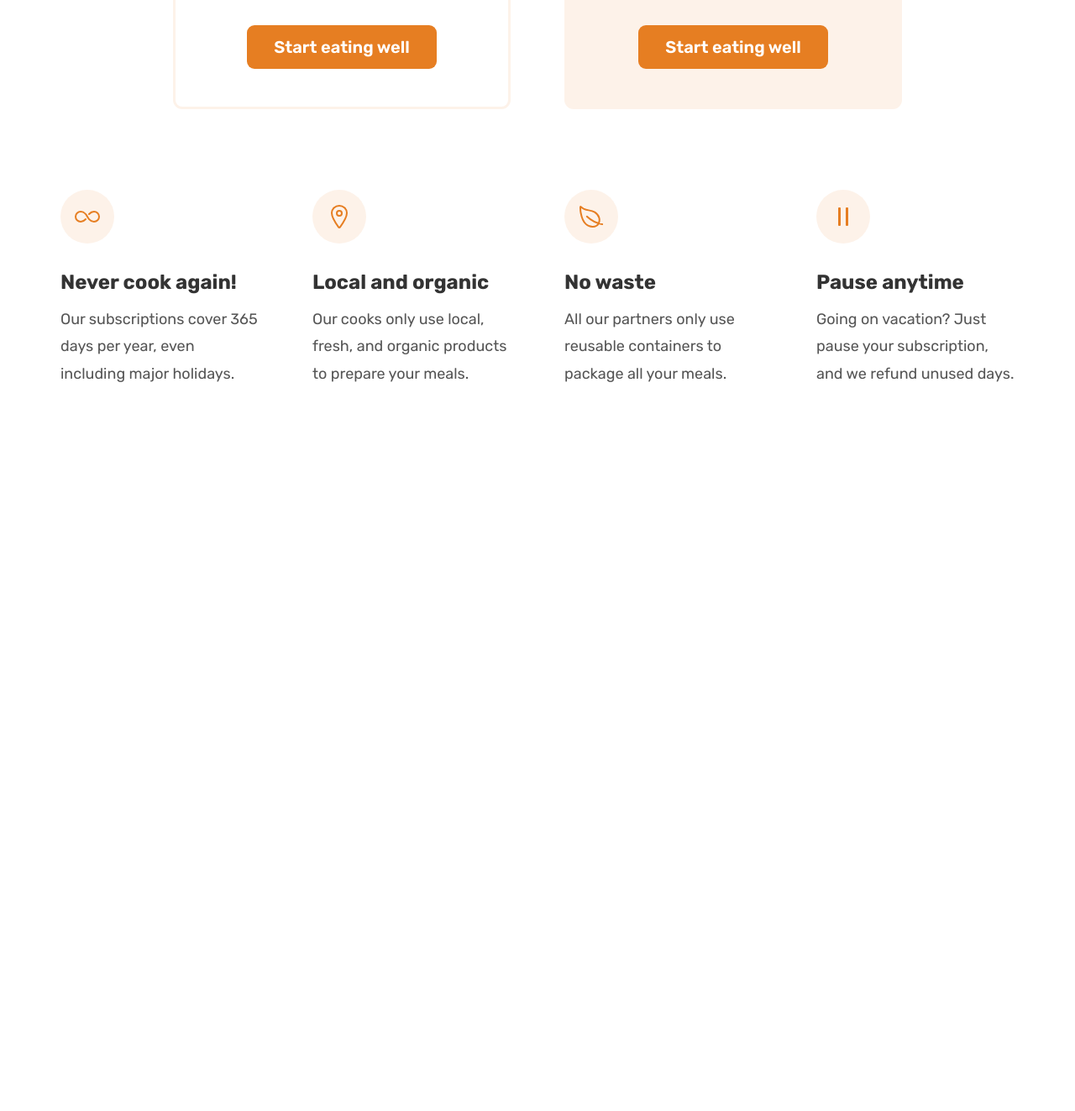
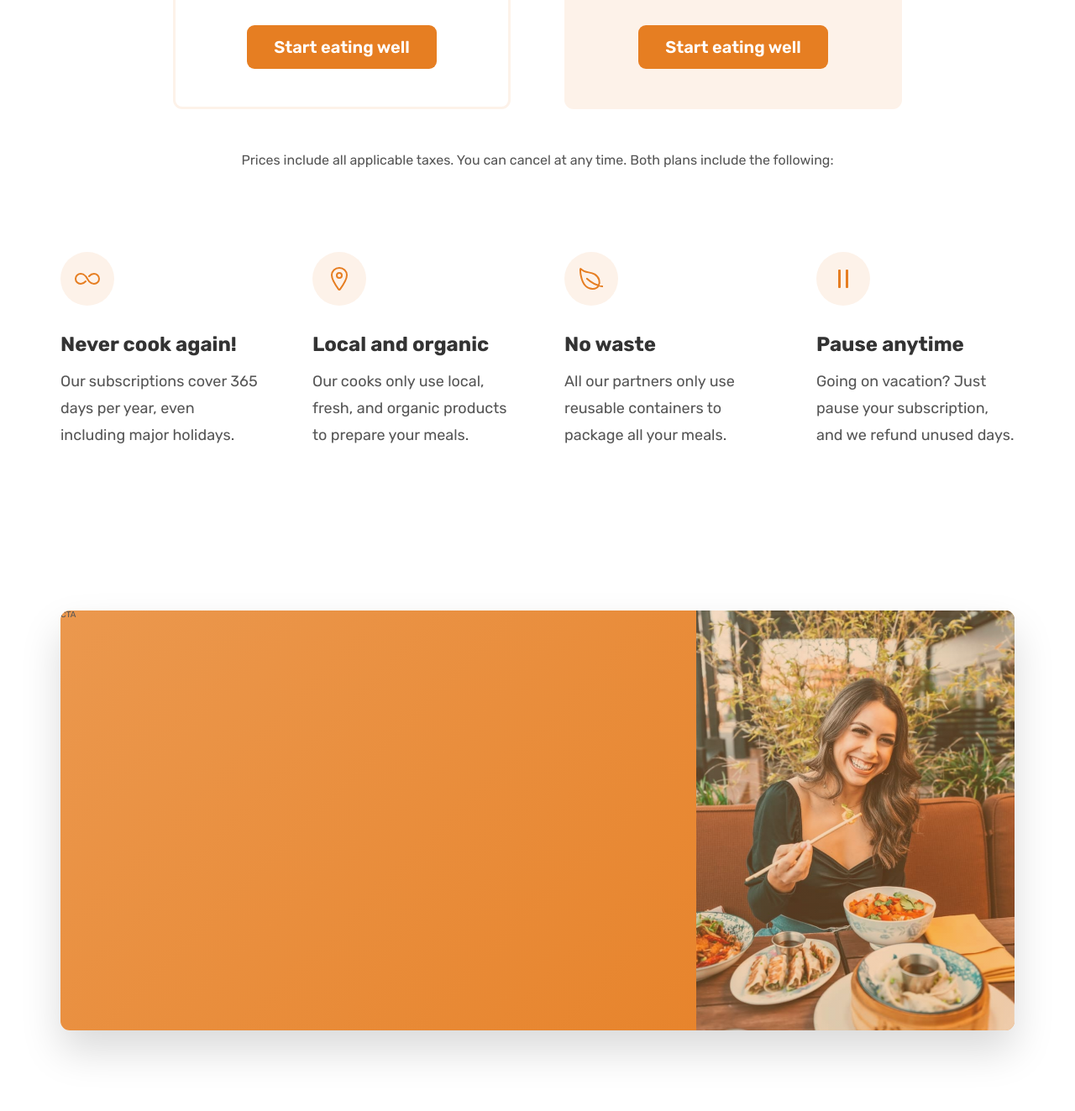
Before and after one commit to LasekM/Omnifood-Projekt, a plain HTML site: page index.html in a window 1280 px wide. Shown: the part 5341-6664 px from the top of the page at 84% size. Before the commit the page ends 5898 px from the top, so only its background shows below. Drawn offline with nearby package versions, Linux system fonts and the light colour scheme.

Commit message:
cta block with image

```diff
--- a/css/general.css
+++ b/css/general.css
@@ -26,7 +26,7 @@ paragraph default: 1.6
 
 - Primary: #e67e22
 - Tints: #fdf2e9
-- Shades:#cf711f
+- Shades:#cf711f, #eb984e
 - Accents:
 - Greys:
 #555
@@ -34,6 +34,8 @@ paragraph default: 1.6
 #6F6F6F - lightest gray on background
 
 --- 05 SHADOWS
+
+0 2.4rem 4.8rem rgba(0, 0, 0, 0.075);
 
 --- 06 BORDER-RADIUS
 
--- a/css/style.css
+++ b/css/style.css
@@ -429,6 +429,12 @@
   margin-top: 4.8rem;
 }
 
+.plan-details {
+  font-size: 1.6rem;
+  line-height: 1.6;
+  text-align: center;
+}
+
 .feature-icon {
   color: #e67e22;
   height: 3.2rem;
@@ -450,3 +456,37 @@
   font-size: 1.8rem;
   line-height: 1.8;
 }
+
+/**********************/
+/* CTA SECTION */
+/**********************/
+
+.section-cta {
+  padding: 9.6rem 0;
+}
+
+.cta {
+  display: grid;
+  grid-template-columns: 2fr 1fr;
+  box-shadow: 0 2.4rem 4.8rem rgba(0, 0, 0, 0.15);
+  border-radius: 11px;
+
+  background-image: linear-gradient(135deg, #eb984e, #e67e22);
+  overflow: hidden;
+
+  height: 50rem;
+}
+
+.cta-text-box {
+}
+
+.cta-img-box {
+  background-image: linear-gradient(
+      135deg,
+      rgba(235, 151, 78, 0.35),
+      rgba(230, 125, 34, 0.35)
+    ),
+    url("../img/eating.jpg");
+  background-size: cover;
+  background-position: center;
+}
--- a/index.html
+++ b/index.html
@@ -429,7 +429,7 @@
           </h2>
         </div>
 
-        <div class="container grid grid--2--cols">
+        <div class="container grid grid--2--cols margin-bottom-md">
           <div class="pricing-plan pricing-plan--starter">
             <header class="plan-header">
               <p class="plan-name">Starter</p>
@@ -488,6 +488,13 @@
           </div>
         </div>
 
+        <div class="container grid">
+          <aside class="plan-details">
+            Prices include all applicable taxes. You can cancel at any time.
+            Both plans include the following:
+          </aside>
+        </div>
+
         <div class="container grid grid--4--cols">
           <div class="feature">
             <ion-icon class="feature-icon" name="infinite-outline"></ion-icon>
@@ -523,6 +530,19 @@
           </div>
         </div>
       </section>
+
+      <section class="section-cta">
+        <div class="container">
+          <div class="cta">
+            <div class="cta-text-box">CTA</div>
+            <div
+              class="cta-img-box"
+              role="img"
+              aria-label="Woman enjoying  food"
+            ></div>
+          </div>
+        </div>
+      </section>
     </main>
   </body>
 </html>
```
